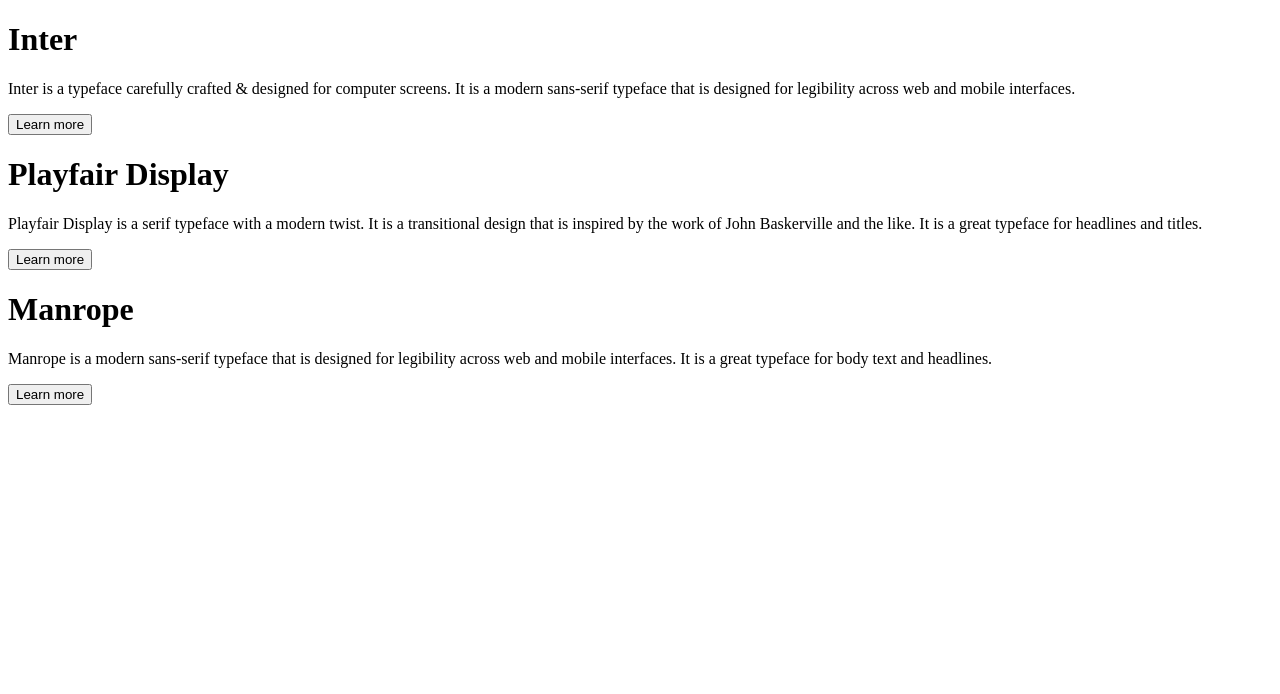
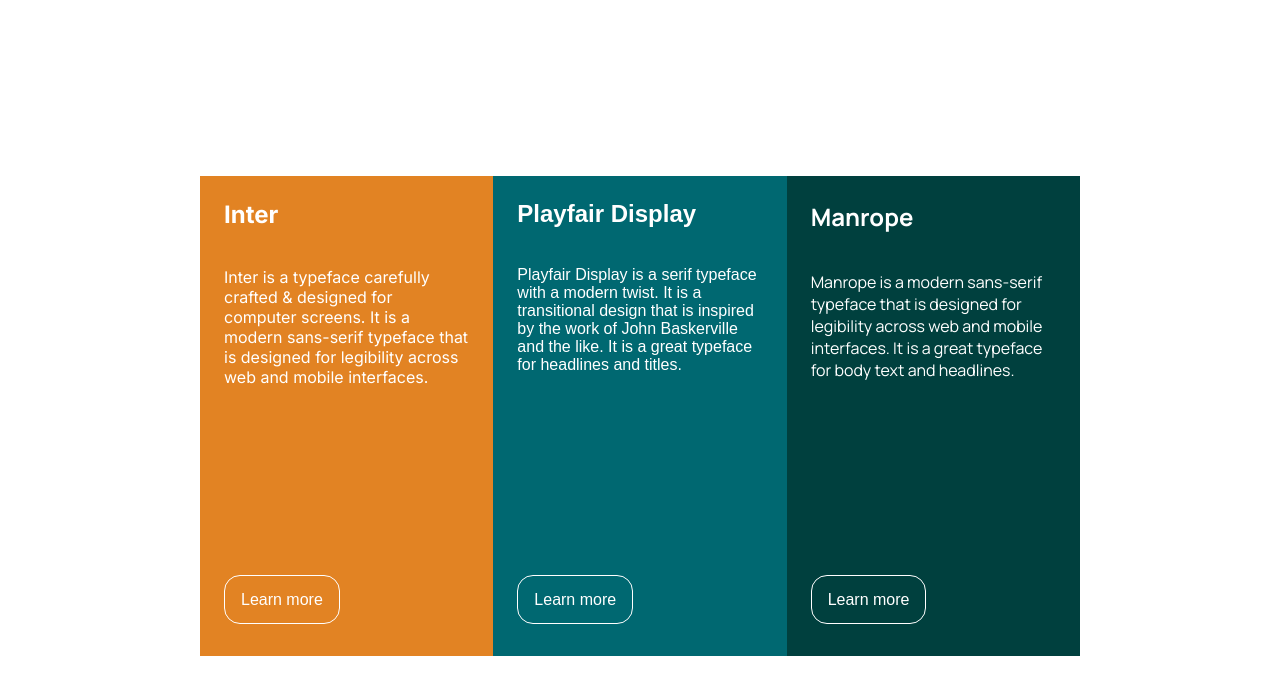
Before and after one commit to godwinLaryea/nii-demos, a plain HTML site: page Flexbox/index.html in a window 1280 px wide. Drawn offline with Linux system fonts and the light colour scheme; a web font is replaced by a local one.

Commit message:
corrected the source to the css stylesheet

```diff
--- a/Flexbox/index.html
+++ b/Flexbox/index.html
@@ -6,7 +6,7 @@
     <meta name="viewport" content="width=device-width, initial-scale=1.0">
     <title>Modern Fonts</title>
     <!-- stylesheet css -->
-    <link rel="stylesheet" href="price.css">
+    <link rel="stylesheet" href="style.css">
     <!-- google fonts -->
     <link rel="preconnect" href="https://fonts.googleapis.com">
     <link rel="preconnect" href="https://fonts.gstatic.com" crossorigin>
```
